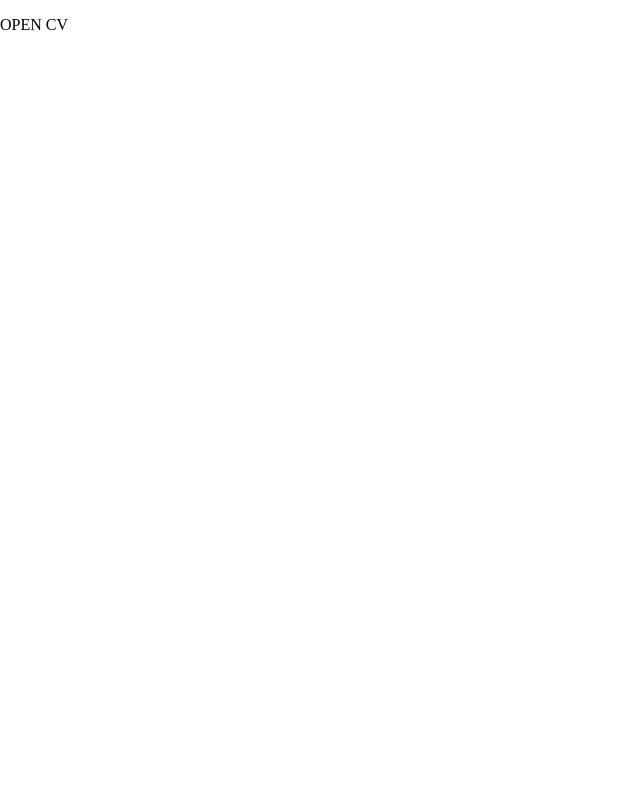
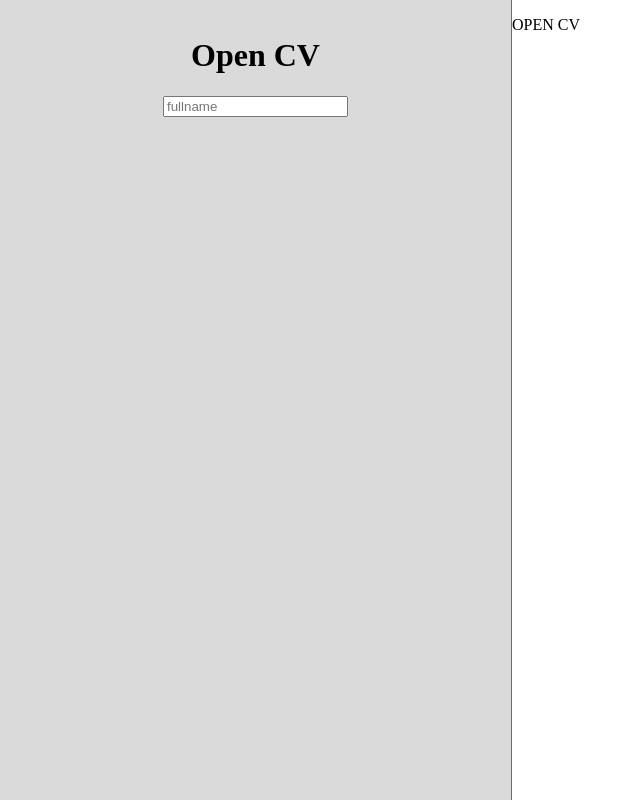
Before and after one commit to lucasserral/opencv, a React (Vite) app: page / in a window 1280 px wide. Shown: the whole page, without its empty margins (0-641 px from the left). Built offline with nearby package versions, Linux system fonts and the light colour scheme.

Commit message:
[ADD] SideBar in App

```diff
--- a/src/App.tsx
+++ b/src/App.tsx
@@ -1,9 +1,11 @@
 import React from 'react'
+import SideBar from './components/SideBar'
 
 function App() {
 
   return (
     <div className="App">
+      <SideBar />
       <p>OPEN CV</p>
     </div>
   )
```
